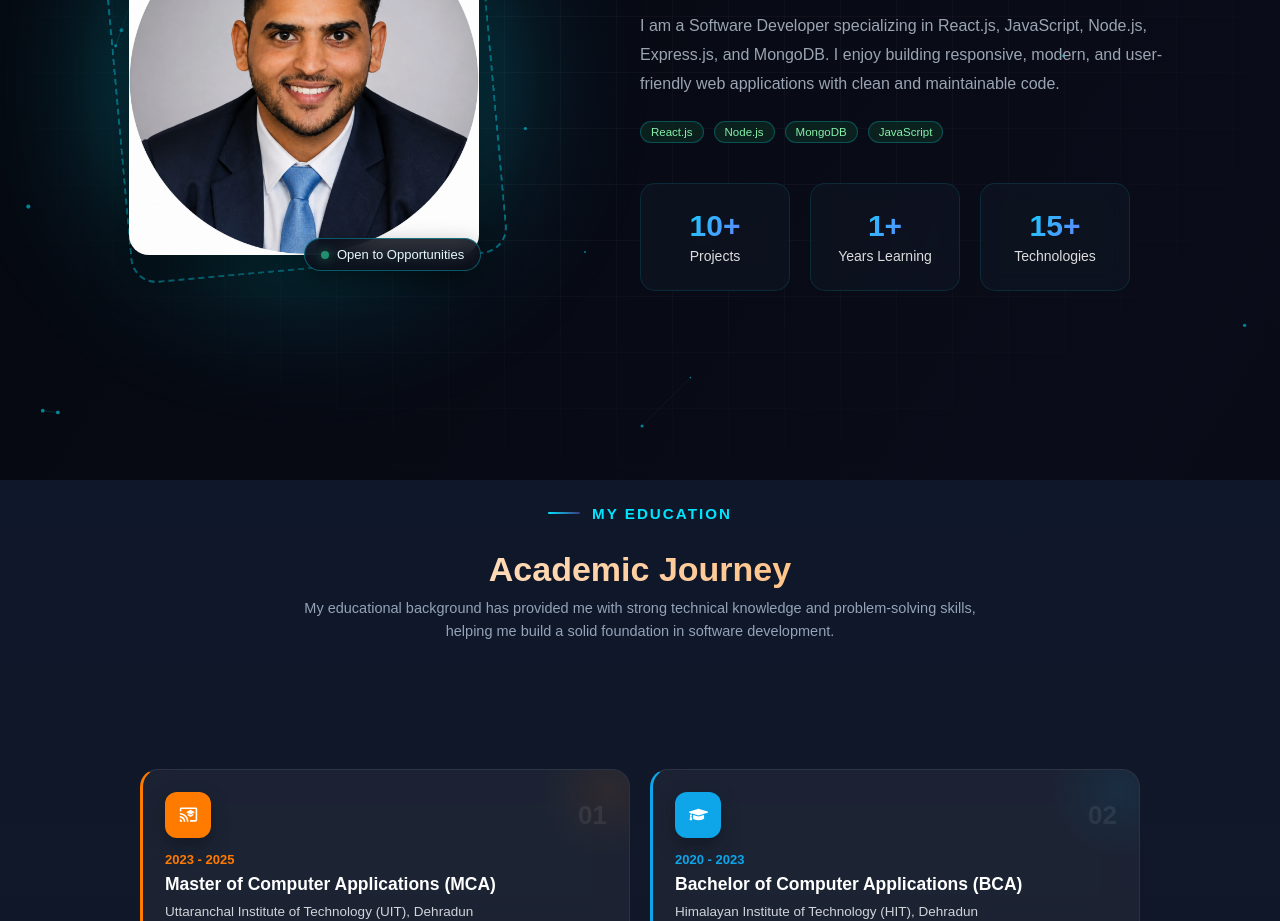
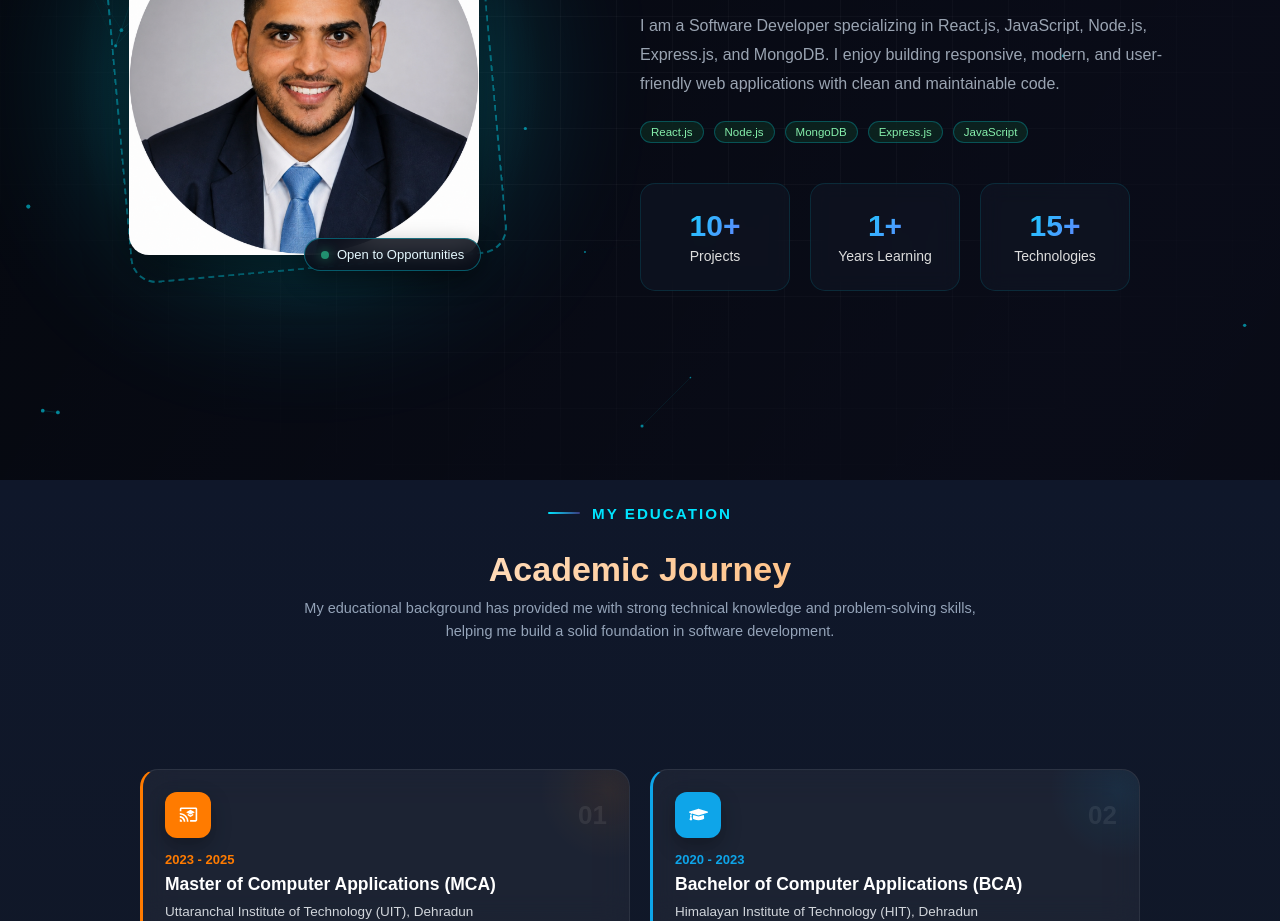
Before and after one commit to neerajkumarroy/My-Profile, a React (Create React App) app: page / in a window 1280 px wide. Shown: the part 1120-2041 px from the top of the page. Built offline with nearby package versions, Linux system fonts and the light colour scheme.

Commit message:
add skill in about page

```diff
--- a/src/components/About/About.js
+++ b/src/components/About/About.js
@@ -12,7 +12,7 @@ const fadeUp = {
     }),
 };
 
-const techStack = ["React.js", "Node.js", "MongoDB", "JavaScript"];
+const techStack = ["React.js", "Node.js", "MongoDB", "Express.js", "JavaScript"];
 
 const stats = [
     { value: "10+", label: "Projects" },
```
